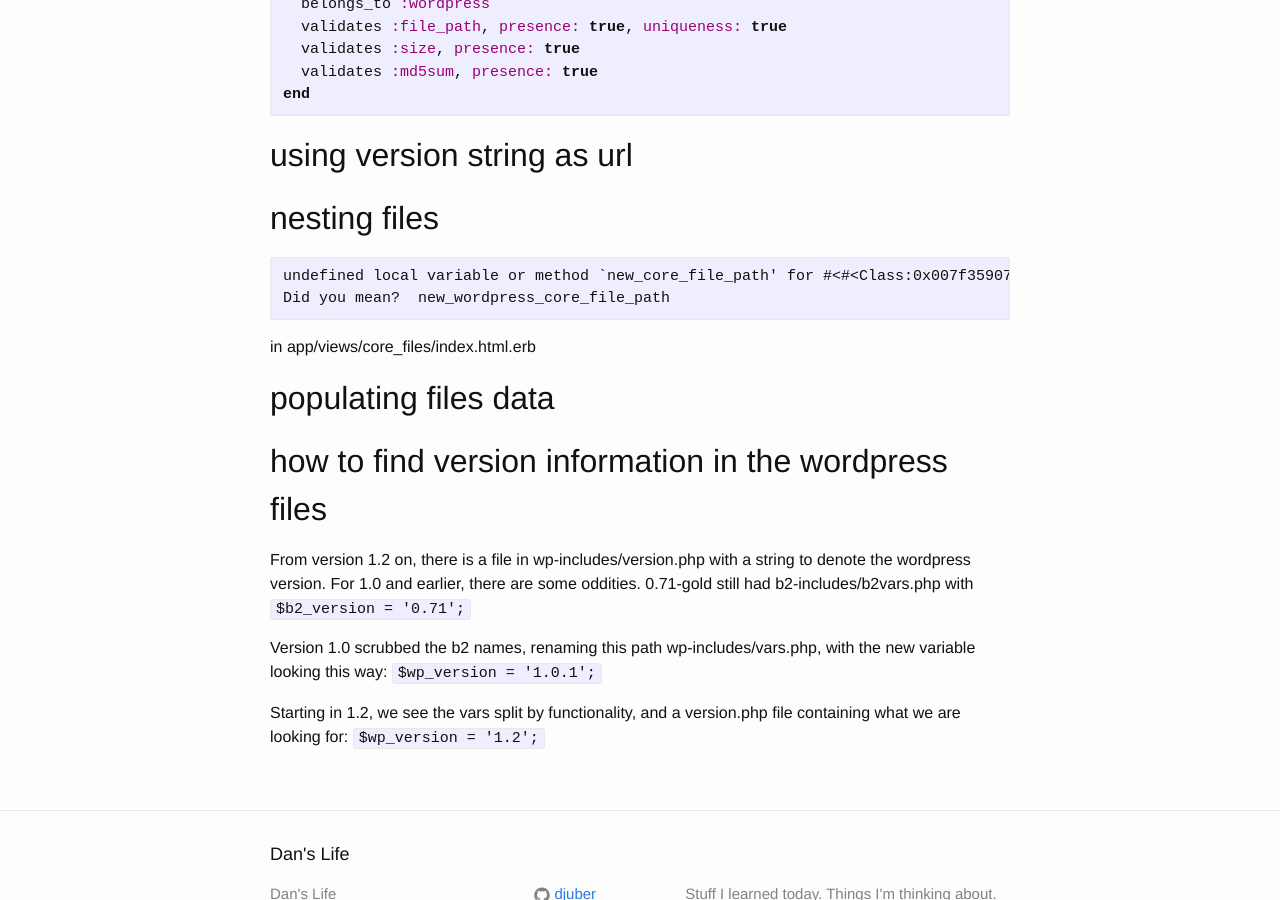
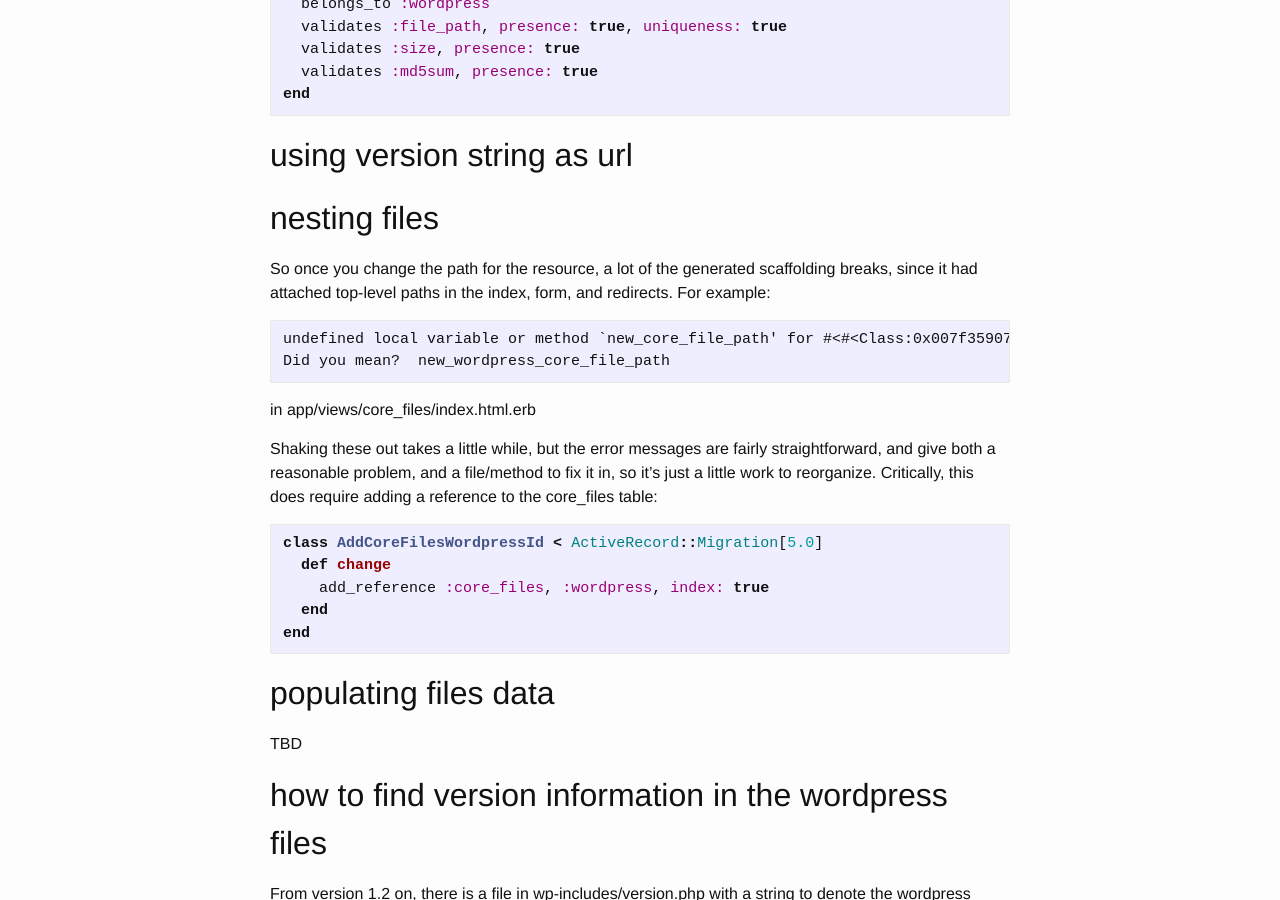
Before and after one commit to djuber/myblog, a Jekyll site: the page built from wordpress-files.md, in a window 1280 px wide and 900 px high, scrolled down 8306 px. Built offline with Jekyll 4.4.1, drawn with Linux system fonts in a browser that asks for light colours.

Commit message:
automated 2016-07-11-02:03:41

````diff
--- a/wordpress-files.md
+++ b/wordpress-files.md
@@ -359,6 +359,8 @@ end
 ## using version string as url
 
 ## nesting files
+So once you change the path for the resource, a lot of the generated scaffolding breaks, since it had attached top-level paths in the index, form, and redirects. For example:
+
 ```
 undefined local variable or method `new_core_file_path' for #<#<Class:0x007f35907736f8>:0x007f3590772320>
 Did you mean?  new_wordpress_core_file_path
@@ -367,8 +369,19 @@ Did you mean?  new_wordpress_core_file_path
 in  app/views/core_files/index.html.erb
 
 
+Shaking these out takes a little while, but the error messages are fairly straightforward, and give both a reasonable problem, and a file/method to fix it in, so it's just a little work to reorganize. Critically, this does require adding a reference to the core_files table:
+
+```ruby
+class AddCoreFilesWordpressId < ActiveRecord::Migration[5.0]
+  def change
+    add_reference :core_files, :wordpress, index: true
+  end
+end
+```
+
 ## populating files data
 
+TBD
 
 ## how to find version information in the wordpress files
 
````
